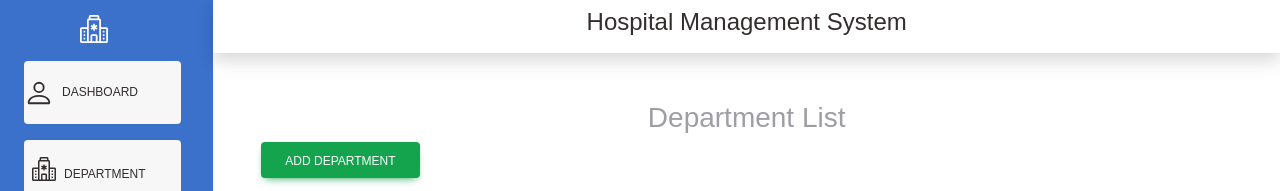
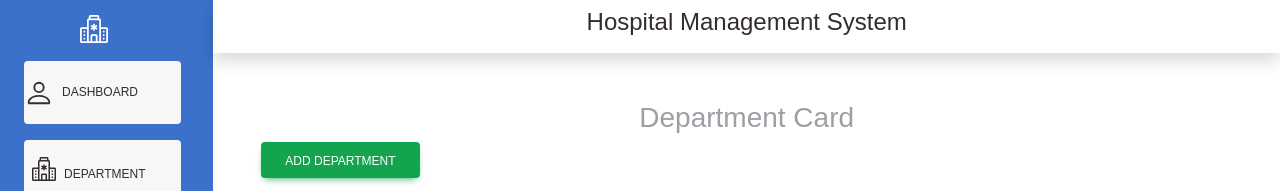
Before and after one commit to mohd-ashif/HSM, a React (Vite) app in the folder Client/: page /dashboard/departments in a window 1280 px wide. Shown: the top 191 px of the page. Built offline with nearby package versions, Linux system fonts and the light colour scheme; no server answers; a small style sheet from the web is missing.

Commit message:
changes in cards

```diff
--- a/Client/src/components/department/Department.jsx
+++ b/Client/src/components/department/Department.jsx
@@ -23,7 +23,7 @@ const Departments = () => {
   return (
     <div className='px-5 mt-5'>
       <div className='d-flex justify-content-center'>
-        <h3>Department List</h3>
+        <h3>Department Card</h3>
       </div>
       <Link to='/dashboard/add_departments' className='btn btn-success'>
         Add Department
```
